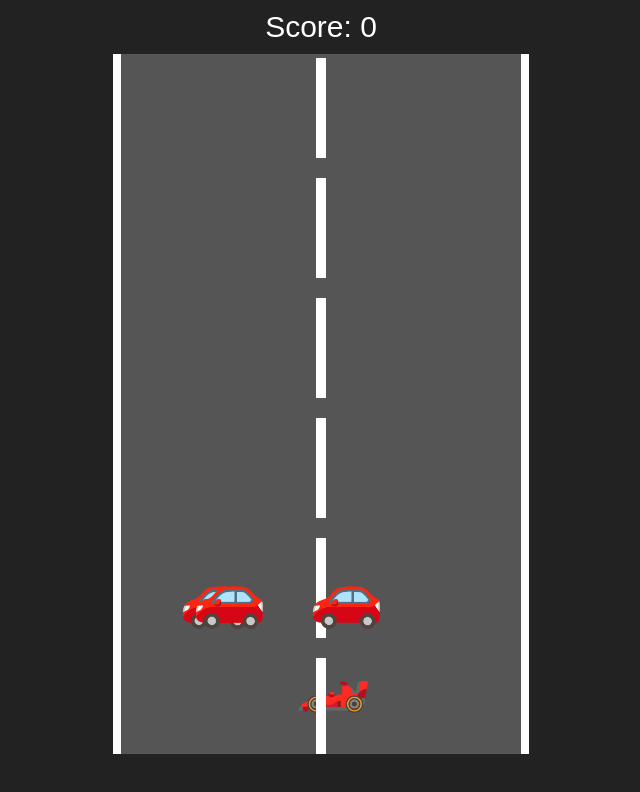
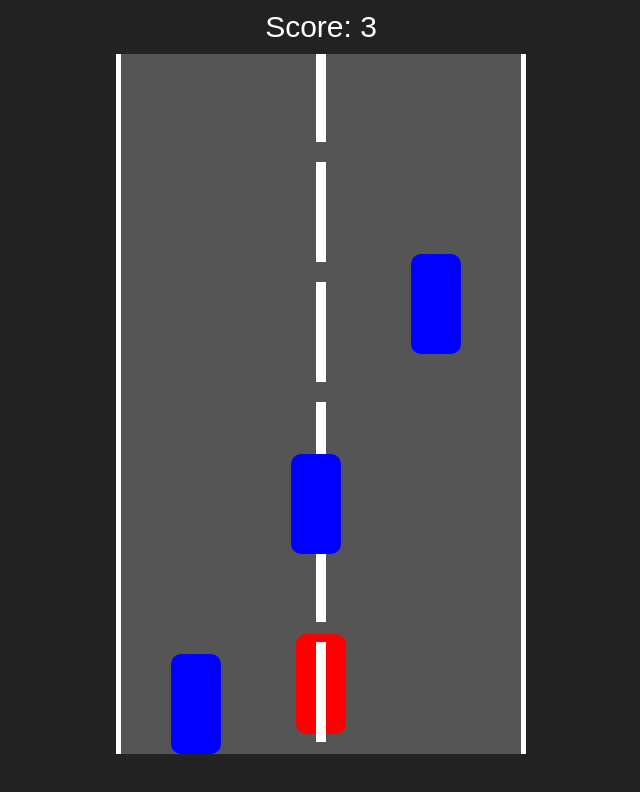
Before and after one commit to Abhishek-291111/Abhishek-291111.github.io, a plain HTML site: page game.html in a window 1280 px wide. Shown: the whole page, without its empty margins (319-959 px from the left). Drawn offline with Linux system fonts and the light colour scheme.

Commit message:
Update game.html

```diff
--- a/game.html
+++ b/game.html
@@ -1,48 +1,50 @@
 <!DOCTYPE html>
 <html>
 <head>
-<title>Abhishek Racing</title>
+<title>Abhishek Racing Game</title>
 
 <style>
 body{
     margin:0;
+    background:#222;
     overflow:hidden;
-    background:#222;
-    font-family:Arial;
+    font-family:Arial,sans-serif;
 }
 
 #score{
+    text-align:center;
     color:white;
-    text-align:center;
     font-size:30px;
     padding:10px;
 }
 
-#gameArea{
+#road{
     width:400px;
     height:700px;
     background:#555;
     margin:auto;
+    position:relative;
     overflow:hidden;
-    position:relative;
-    border-left:8px solid white;
-    border-right:8px solid white;
+    border-left:5px solid white;
+    border-right:5px solid white;
 }
 
-.car{
+#player{
     width:50px;
-    height:90px;
+    height:100px;
+    background:red;
     position:absolute;
     bottom:20px;
     left:175px;
-    font-size:60px;
+    border-radius:10px;
 }
 
 .enemy{
     width:50px;
-    height:90px;
+    height:100px;
+    background:blue;
     position:absolute;
-    font-size:60px;
+    border-radius:10px;
 }
 
 .line{
@@ -53,30 +55,23 @@ body{
     left:195px;
 }
 </style>
+
 </head>
-
 <body>
 
 <div id="score">Score: 0</div>
 
-<div id="gameArea">
-<div id="player" class="car">🏎️</div>
+<div id="road">
+    <div id="player"></div>
 </div>
 
 <script>
 
-const gameArea =
-document.getElementById("gameArea");
-
-const player =
-document.getElementById("player");
-
-const scoreDisplay =
-document.getElementById("score");
+const road = document.getElementById("road");
+const player = document.getElementById("player");
+const scoreText = document.getElementById("score");
 
 let score = 0;
-let gameOver = false;
-
 let playerX = 175;
 
 const keys = {
@@ -85,125 +80,85 @@ ArrowRight:false
 };
 
 document.addEventListener("keydown",e=>{
-if(keys.hasOwnProperty(e.key))
-keys[e.key]=true;
+    if(e.key in keys) keys[e.key]=true;
 });
 
 document.addEventListener("keyup",e=>{
-if(keys.hasOwnProperty(e.key))
-keys[e.key]=false;
+    if(e.key in keys) keys[e.key]=false;
 });
 
 for(let i=0;i<6;i++){
     let line=document.createElement("div");
-line.classList.add("line");
+    line.className="line";
     line.style.top=(i*120)+"px";
-gameArea.appendChild(line);
+    road.appendChild(line);
 }
 
-function createEnemy(){
-
-let enemy =
-document.createElement("div");
-
-enemy.classList.add("enemy");
-
-enemy.innerHTML="🚗";
-
-enemy.style.left=
-Math.floor(Math.random()*320)+"px";
-
-enemy.style.top="-100px";
-
-gameArea.appendChild(enemy);
+function createEnemy(x,y){
+    let enemy=document.createElement("div");
+    enemy.className="enemy";
+    enemy.style.left=x+"px";
+    enemy.style.top=y+"px";
+    road.appendChild(enemy);
 }
 
-for(let i=0;i<3;i++){
-createEnemy();
+createEnemy(50,-100);
+createEnemy(170,-300);
+createEnemy(290,-500);
+
+function gameLoop(){
+
+    if(keys.ArrowLeft && playerX>0){
+        playerX-=6;
     }
 
-function moveLines(){
+    if(keys.ArrowRight && playerX<350){
+        playerX+=6;
+    }
 
-document.querySelectorAll(".line")
-.forEach(line=>{
+    player.style.left=playerX+"px";
 
-let top=
-parseInt(line.style.top);
+    document.querySelectorAll(".line").forEach(line=>{
+        let top=parseInt(line.style.top);
+        top+=8;
 
-top += 8;
-
-if(top>700)
+        if(top>700){
             top=-100;
+        }
 
         line.style.top=top+"px";
     });
-}
 
-function moveEnemies(){
+    document.querySelectorAll(".enemy").forEach(enemy=>{
 
-document.querySelectorAll(".enemy")
-.forEach(enemy=>{
-
-let top=
-parseInt(enemy.style.top);
-
-top += 6;
+        let top=parseInt(enemy.style.top);
+        top+=5;
 
         if(top>700){
-
-enemy.style.top="-100px";
-
+            top=-100;
             enemy.style.left=
-Math.floor(Math.random()*320)
-+"px";
+            [50,170,290][Math.floor(Math.random()*3)];
 
             score++;
-
-scoreDisplay.innerHTML=
-"Score: "+score;
+            scoreText.innerHTML="Score: "+score;
         }
 
         enemy.style.top=top+"px";
 
-let pRect=
-player.getBoundingClientRect();
-
-let eRect=
-enemy.getBoundingClientRect();
+        let p=player.getBoundingClientRect();
+        let e=enemy.getBoundingClientRect();
 
         if(
-pRect.left<eRect.right &&
-pRect.right>eRect.left &&
-pRect.top<eRect.bottom &&
-pRect.bottom>eRect.top
+            p.left<e.right &&
+            p.right>e.left &&
+            p.top<e.bottom &&
+            p.bottom>e.top
         ){
-gameOver=true;
-alert(
-"Game Over! Score: "
-+score
-);
+            alert("Game Over! Score: "+score);
             location.reload();
         }
+
     });
-}
-
-function gameLoop(){
-
-if(gameOver) return;
-
-if(keys.ArrowLeft &&
-playerX>0)
-playerX-=6;
-
-if(keys.ArrowRight &&
-playerX<340)
-playerX+=6;
-
-player.style.left=
-playerX+"px";
-
-moveLines();
-moveEnemies();
 
     requestAnimationFrame(gameLoop);
 }
```
Lines whose indentation alone changed are shown as unchanged.
